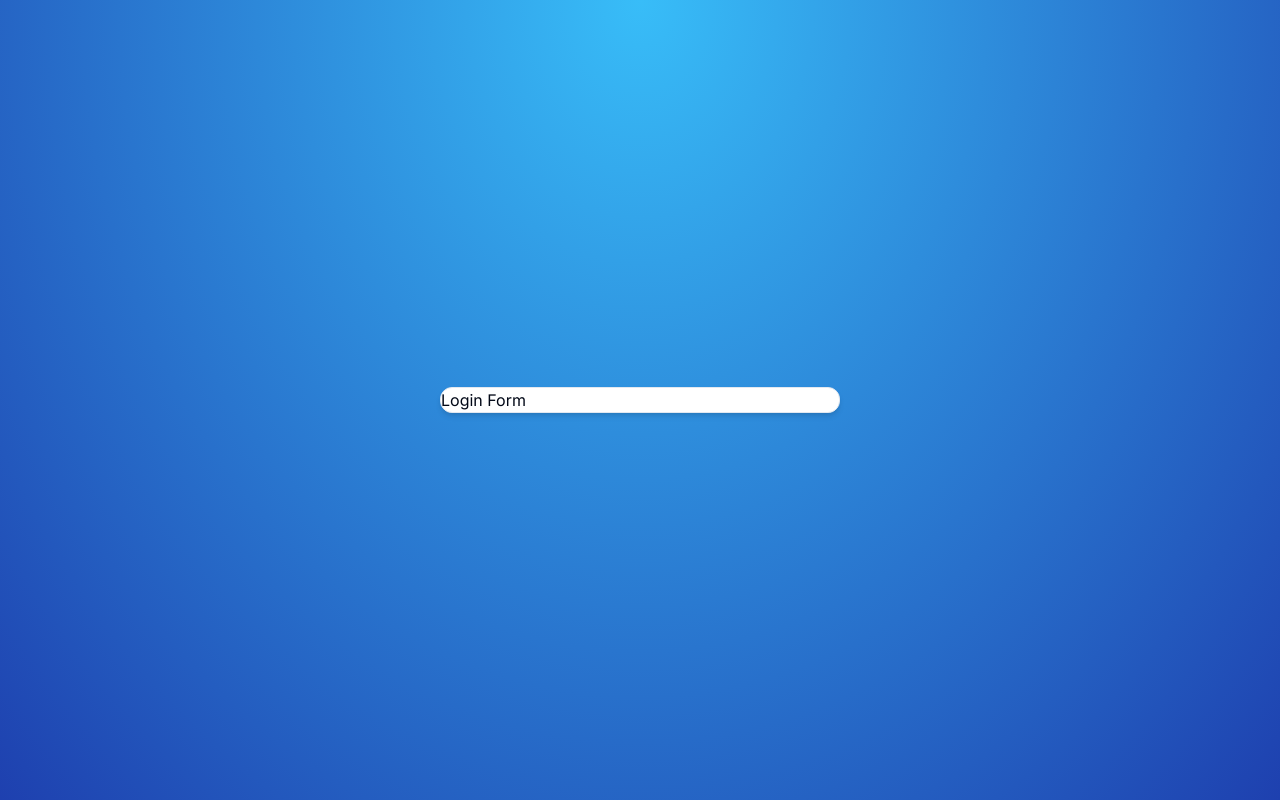
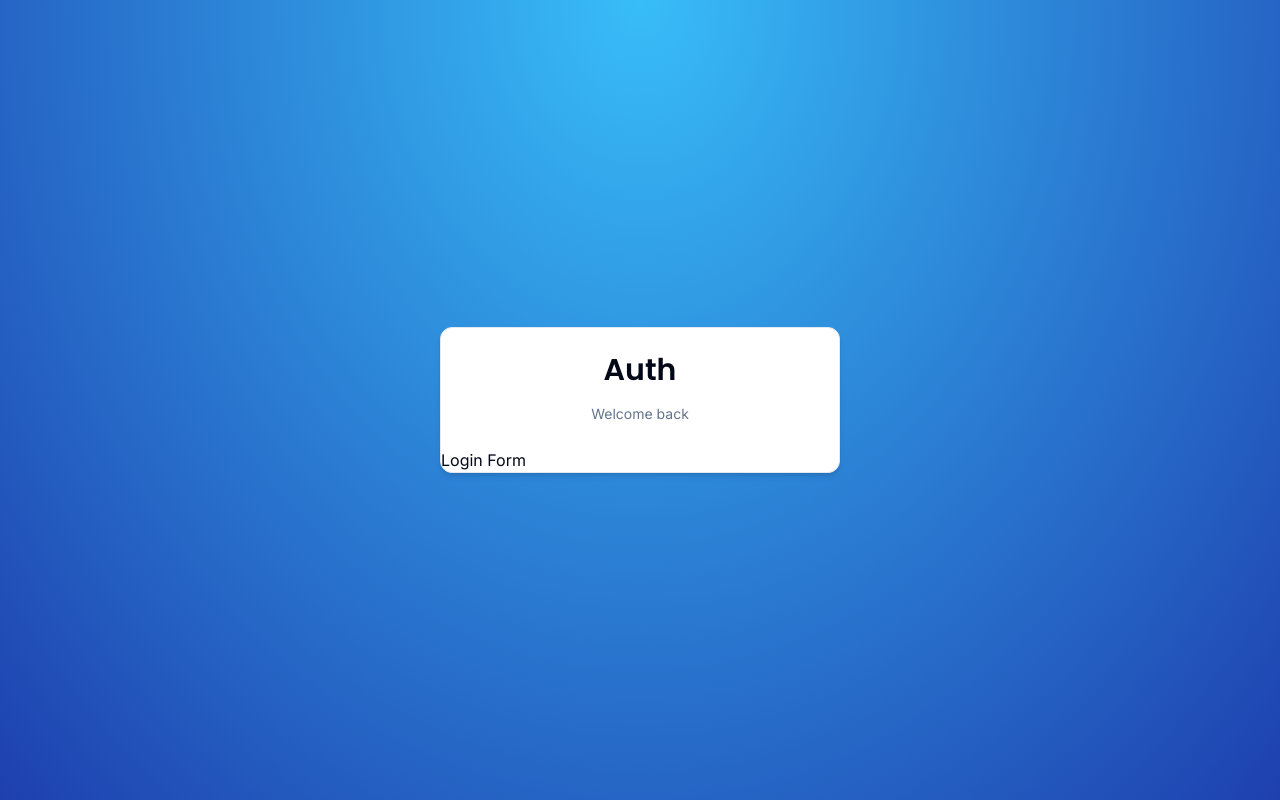
Before and after one commit to mike-shields-dev/next-auth-v5-tut, a Next.js app: page /login in a window 1280 px wide. Built offline with nearby package versions, Linux system fonts and the light colour scheme.

Commit message:
feat: Add Header to CardWrapper > Card > CardHeader

```diff
--- a/src/app/components/auth/card-wrapper.tsx
+++ b/src/app/components/auth/card-wrapper.tsx
@@ -1,5 +1,7 @@
+import Header from '@/app/components/auth/header';
 import {
   Card,
+  CardHeader,
 } from '@/components/ui/card';
 
 interface CardWrapperProps {
@@ -17,7 +19,12 @@ export default function CardWrapper({
   backButtonLabel,
   showSocial,
 }: CardWrapperProps) {
-  return <Card className='w-[400px] shadow-md'>
-    {children}
-    </Card>;
+  return (
+    <Card className="w-[400px] shadow-md">
+      <CardHeader>
+        <Header label={headerLabel} />
+      </CardHeader>
+      {children}
+    </Card>
+  );
 }
```
